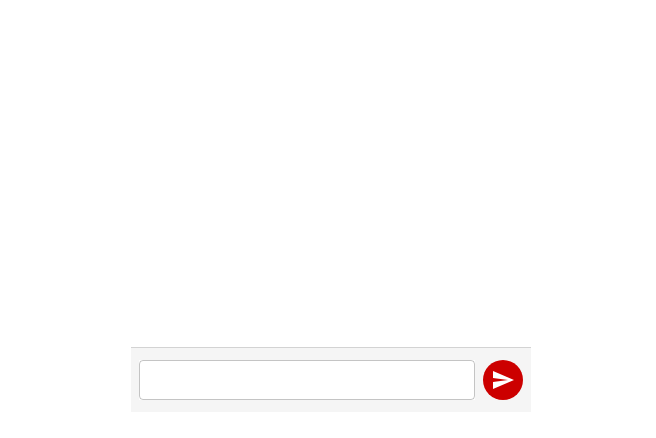
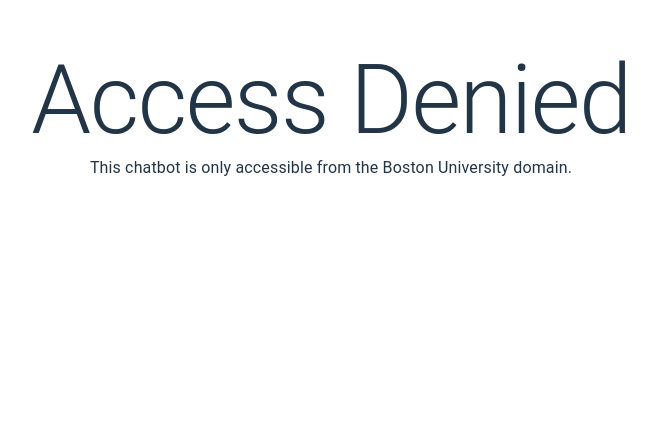
Before and after one commit to hicsail/aida-content-host, a React (Vite) app in the folder client/: page / in a window 1280 px wide. Shown: the part 288-726 px from the top of the page, without its empty margins (309-965 px from the left). Built offline with nearby package versions, Linux system fonts and the light colour scheme.

Commit message:
add access restriction

```diff
--- a/client/src/App.tsx
+++ b/client/src/App.tsx
@@ -1,7 +1,22 @@
+import { Box, Typography } from "@mui/material";
 import "./App.css";
 import { Chatbot } from "./components/ChatBot";
 
 function App() {
+  const allowedDomains = /\.bu.edu$/;
+
+  if (!allowedDomains.test(window.location.hostname)) {
+    console.log("Access Denied");
+    return (
+      <Box>
+        <Typography variant="h1">Access Denied</Typography>
+        <Typography variant="body1">
+          This chatbot is only accessible from the Boston University domain.
+        </Typography>
+      </Box>
+    );
+  }
+
   return <Chatbot />;
 }
 
```
